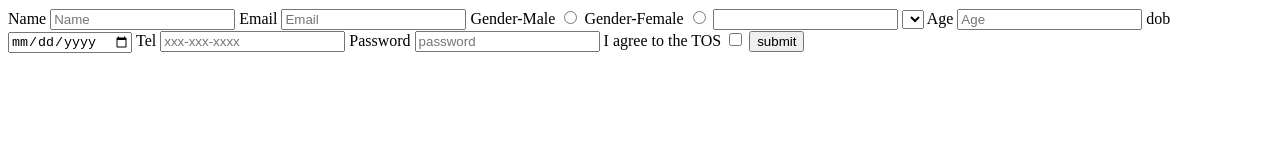
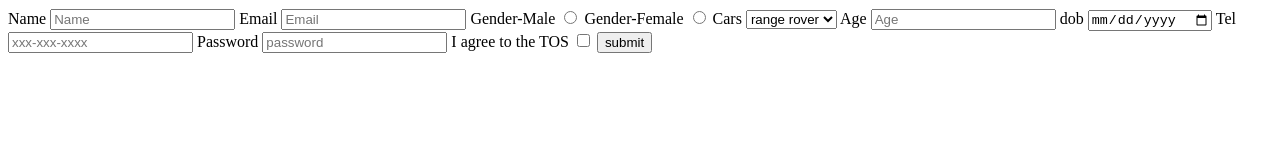
Before and after one commit to acciojob/signup-form-car-Karansayambar, a website: page main.html in a window 1280 px wide. Drawn offline with Linux system fonts and the light colour scheme.

Commit message:
created a submission

```diff
--- a/main.html
+++ b/main.html
@@ -10,7 +10,7 @@
 	<!-- the entire body must be written by student -->
 	<form method="post">
 		<label for="name">Name</label>
-		<input id="Name" type="text" placeholder="Name" name="name" required>
+		<input id="name" type="text" placeholder="Name" name="name" required>
 
 		<label for="email">Email</label>
 		<input type="Email" id="email" placeholder="Email" required>
@@ -20,8 +20,9 @@
 		<label for="gender_f">Gender-Female</label>
 		<input type="Radio" id="gender_f" name="gender" required>
 
-		<input for="age">
+		<label for="cars">Cars</label>
 		<select type="Select" id="cars" placeholder="--please choose an option--" required>
+			<option>range rover</option>
 		</select>
 		<label for="age">Age</label>
 		<input type="number" id="age" placeholder="Age" required>
```
